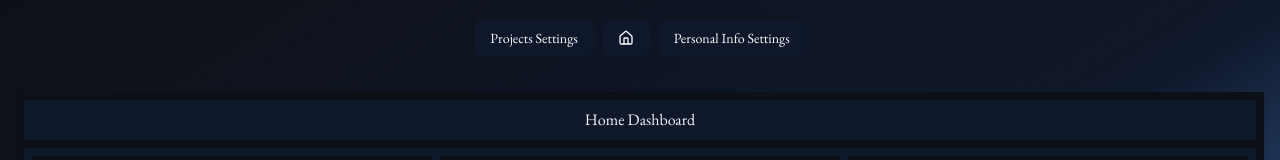
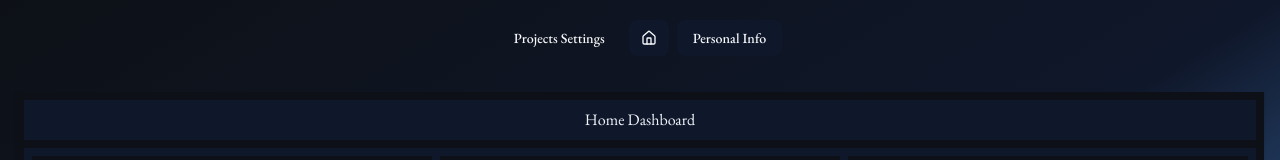
Before and after one commit to zFelipez/portfolio-nextjs, a Next.js app: page /adm in a window 1280 px wide. Shown: the top 160 px of the page. Built offline with nearby package versions, Linux system fonts and the light colour scheme.

Commit message:
refactor: improve dashboard menu buttons behavior and adjust html scrollbar style

```diff
--- /dev/null
+++ b/app/(dashboard)/adm/_components/dashboard-btn.tsx
@@ -0,0 +1,21 @@
+"use client";
+
+
+import { Button } from "@/components/ui/button";
+import Link from "next/link";
+import React from "react";
+
+type DashboardButtonProps = {
+  url: string;
+  pathname: string;
+  children: React.ReactNode;
+};
+
+export function DashboardLink({pathname,  url, children }: DashboardButtonProps) {
+  return  <Button
+        asChild
+        className={`${pathname ===  url && "bg-transparent hover:bg-transparent"}`}
+      >
+        <Link href={url}>{children}</Link>
+      </Button>
+}
--- /dev/null
+++ b/app/(dashboard)/adm/_components/dashboard-container.tsx
@@ -0,0 +1,11 @@
+
+
+export function DashboardContainer(){
+    return (
+         <div className="  bg-background  flex-1  min-h-[200px] flex flex-col ">
+
+
+
+         </div>
+    )
+}
--- a/app/(dashboard)/adm/_components/dashboard-link.tsx
+++ /dev/null
@@ -1,15 +0,0 @@
-"use client";
-
-
-import Link from "next/link";
-import React from "react";
-
-type DashboardButtonProps = {
-  url: string;
-
-  children: React.ReactNode;
-};
-
-export function DashboardLink({ url, children }: DashboardButtonProps) {
-  return <Link href={url}>{children}</Link>;
-}
--- a/app/(dashboard)/adm/_components/dashboard-menu.tsx
+++ b/app/(dashboard)/adm/_components/dashboard-menu.tsx
@@ -1,71 +1,19 @@
 "use client";
-import { Button } from "@/components/ui/button";
-import { DashboardLink } from "./dashboard-link";
-import { useState } from "react";
-import { House } from "lucide-react";
+import { usePathname } from "next/navigation";
+import { DashboardLink } from "./dashboard-btn";
+import { Home } from "lucide-react";
+
 
 export function DashboardMenu() {
-  const [firstBtnDisabled, setFirstBtnDisabled] = useState(false);
-  const [admBtnDisabled, setAdmBtnDisabled] = useState(false);
-  const [secondBtnDisabled, setSecondBtnDisabled] = useState(false);
+  const pathname = usePathname();
 
   return (
     <nav className="flex w-full gap-2 items-center justify-center p-5">
-      <Button
-        onClick={() =>
-          setFirstBtnDisabled((prev) => {
-            if (secondBtnDisabled || admBtnDisabled) {
-              setSecondBtnDisabled(false);
-              setAdmBtnDisabled(false);
-              return !prev;
-              }
-            return !prev;
-          })
-        }
-        disabled={firstBtnDisabled}
-        className=" font-normal hover:cursor-pointer hover:bg-blue-tech"
-      >
-        <DashboardLink url="/adm/projects"> Projects Settings</DashboardLink>
-      </Button>
-      <Button
-        onClick={() =>
-          setAdmBtnDisabled((prev) => {
-            if (firstBtnDisabled || secondBtnDisabled) {
-              setFirstBtnDisabled(false);
-              setSecondBtnDisabled(false);
-              return !prev;
-            }
-            return !prev;
-          })
-        }
-        disabled={admBtnDisabled}
-        className=" font-normal hover:cursor-pointer hover:bg-blue-tech"
-      >
-        <DashboardLink url="/adm">
-          {" "}
-          <House />
-        </DashboardLink>
-      </Button>
+       <DashboardLink pathname={pathname} url="/adm" >Projects Settings </DashboardLink>
+       <DashboardLink pathname={pathname} url="/adm/projects" > <Home/></DashboardLink>
+       <DashboardLink pathname={pathname} url="/adm/personal/info" > Personal Info </DashboardLink>
 
-      <Button
-        onClick={() =>
-          setSecondBtnDisabled((prev) => {
-            if (firstBtnDisabled || admBtnDisabled) {
-              setFirstBtnDisabled(false);
-              setAdmBtnDisabled(false);
-              return !prev;
-            }
-            return !prev;
-          })
-        }
-        disabled={secondBtnDisabled}
-        className=" font-normal hover:cursor-pointer hover:bg-blue-tech"
-      >
-        <DashboardLink url="/adm/personal/info">
-          {" "}
-          Personal Info Settings
-        </DashboardLink>
-      </Button>
+
     </nav>
   );
 }
--- a/app/(dashboard)/adm/page.tsx
+++ b/app/(dashboard)/adm/page.tsx
@@ -1,4 +1,4 @@
-import { Button } from "@/components/ui/button";
+import { DashboardContainer } from "./_components/dashboard-container";
 
 export default function Dashboard() {
   return (
@@ -6,16 +6,13 @@ export default function Dashboard() {
       <div className="bg-background w-full h-[600px] max-sm:w-[90%] shadow-sm">
         <div className="flex flex-col  h-full gap-2 p-2">
           <h1 className="text-secondary w-full text-center bg-primary p-2 ">
-            {" "}
-            Home Dashboard{" "}
+            Home Dashboard
           </h1>
 
           <div className="flex-1 w-full bg-primary flex  max-sm:flex-col gap-2 p-2 overflow-y-auto scrollbar">
-            <div className="  bg-background  flex-1  min-h-[200px]"></div>
-            <div className="  bg-background  flex-1  min-h-[200px]"></div>
-            <div className="  bg-background  flex-1  min-h-[200px]"></div>
-
-
+            <DashboardContainer/>
+            <DashboardContainer/>
+            <DashboardContainer/>
           </div>
         </div>
       </div>
--- a/app/layout.tsx
+++ b/app/layout.tsx
@@ -19,9 +19,9 @@ export default function RootLayout({
   children: React.ReactNode;
 }) {
   return (
-    <html lang="pt-BR" className="h-full">
+    <html lang="pt-BR" className="h-full  scrollbar ">
       <body
-        className={`${ebGaramond.variable} antialiased min-h-screen flex flex-col  `}
+        className={`${ebGaramond.variable} antialiased min-h-screen flex flex-col`}
       >
         <div className="flex-1 w-full  flex flex-col  h-full ">{children}</div>
       </body>
```
